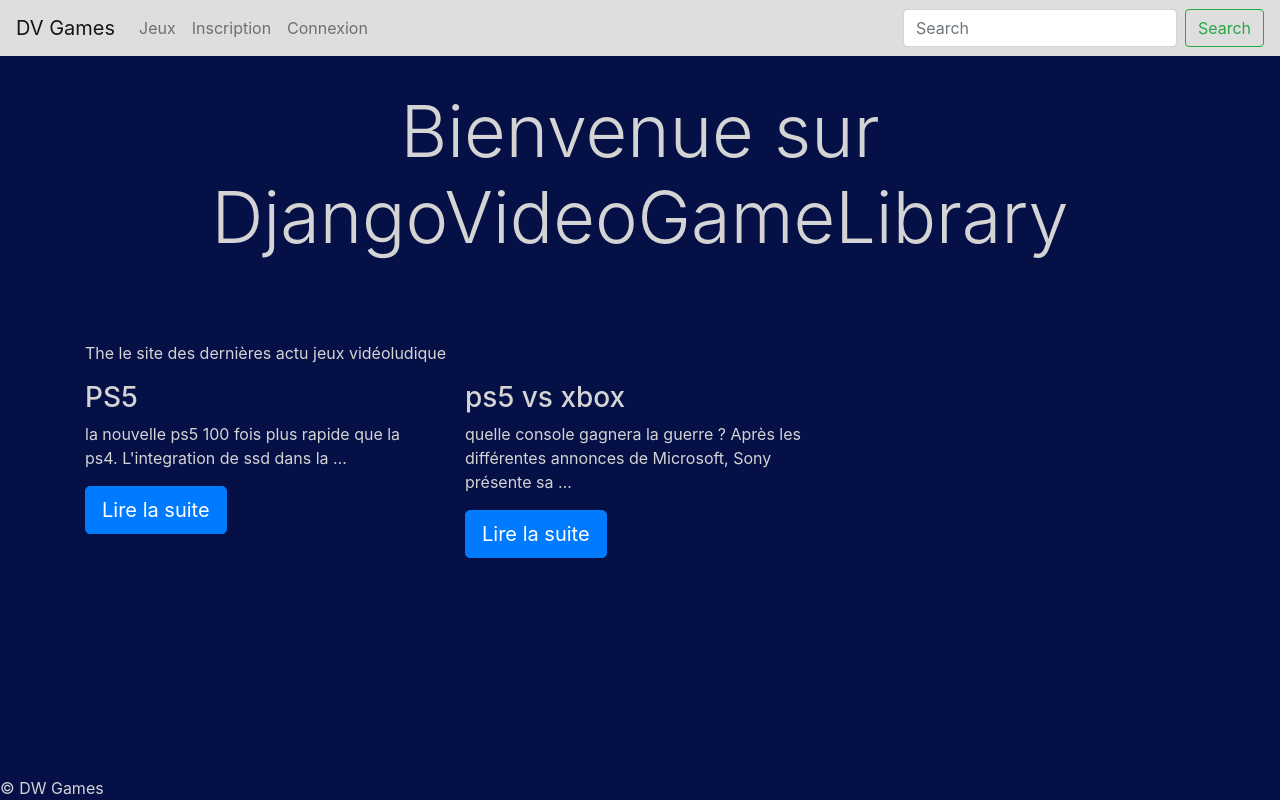
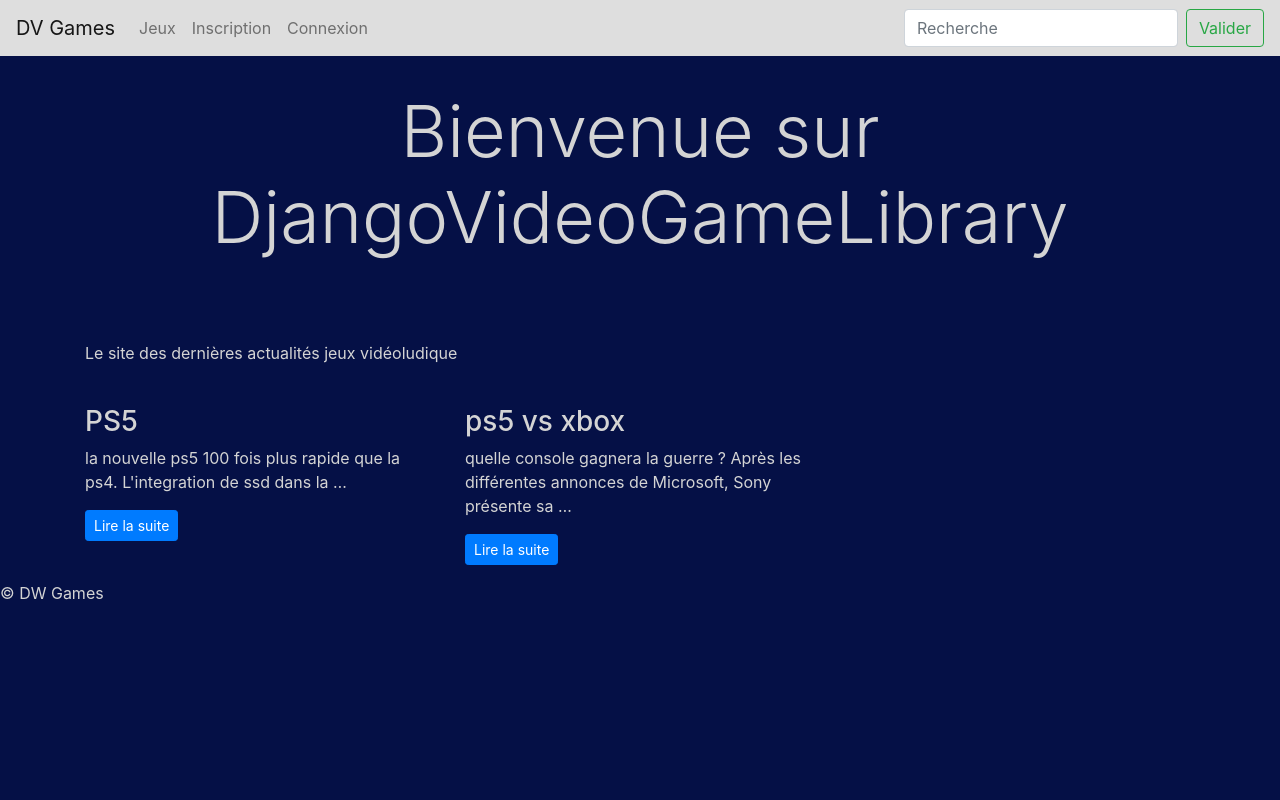
Before and after one commit to dani-bright/DjangoVideoGameLibrary, a Django app: page / in a window 1280 px wide. Run offline with Django 3.2, Linux system fonts and the light colour scheme; data comes from the database, SQL or seed files in the repository; both versions use the stored data as it was after the commit; some libraries are stand-ins or nearby versions.

Commit message:
modif design

```diff
--- a/videogame/website/static/website/style.css
+++ b/videogame/website/static/website/style.css
@@ -4,7 +4,6 @@
 }
 
 footer {
-    position: absolute;
     bottom: 0;
 }
 
--- a/videogame/website/templates/website/base.html
+++ b/videogame/website/templates/website/base.html
@@ -47,8 +47,8 @@
         </div>
         {% endif %}
         <form class="form-inline my-2 my-lg-0" action="{% url 'search_results' %}" method="get">
-            <input class="form-control mr-sm-2" type="search" id="searchbox" name="q" placeholder="Search">
-            <button class="btn btn-outline-success my-2 my-sm-0" type="submit">Search</button>
+            <input class="form-control mr-sm-2" type="search" id="searchbox" name="q" placeholder="Recherche">
+            <button class="btn btn-outline-success my-2 my-sm-0" type="submit">Valider</button>
         </form>
     </div>
     {% endblock %}
--- a/videogame/website/templates/website/game.html
+++ b/videogame/website/templates/website/game.html
@@ -12,8 +12,8 @@
 <div class="container">
     <div class="row">
         {% for game in filter.qs %}
-        <div class="col">
-            <p>{{game.title}}</p>
+        <div class="col-4">
+            <p style="padding-top: 1em">{{game.title}}</p>
             {% load static %}
             <a href="{% url 'gamesDetails' game.id %}">
                 <img class="cropped center widthGames" src="{% static 'website/img/' %}{{ game.img }}"/>
@@ -32,5 +32,4 @@
         {% endfor %}
     </div>
 </div>
-
 {% endblock %}
--- a/videogame/website/templates/website/gamesDetails.html
+++ b/videogame/website/templates/website/gamesDetails.html
@@ -5,6 +5,7 @@
     <p class="infos">date de parution : {{ games.releaseDate|date:"DATE_FORMAT" }}</p>
     <p class="infos">type : {{ games.category }}</p>
 <div class="contenu">{{ games.description }}</div>
+<br>
 {% load static %}
     <img class="cropped center widthGames" src="{% static 'website/img/' %}{{ games.img }}"/>
 {% endblock %}
--- a/videogame/website/templates/website/home.html
+++ b/videogame/website/templates/website/home.html
@@ -3,15 +3,16 @@
 {% block content %}
 <div class="container">
     <h2 class="display-3">Bienvenue sur DjangoVideoGameLibrary</h2>
-    <p>The le site des dernières actu jeux vidéoludique</p>
+    <p>Le site des dernières actualités jeux vidéoludique</p>
 </div>
+<br>
 <div class="container">
     <div class="row">
         {% for article in articles %}
-        <div class="col-md-4">
+        <div class="col-4">
             <h3>{{ article.title }}</h3>
             <p>{{ article.content|truncatewords_html:15 }}</p>
-            <p><a class="btn btn-primary btn-lg" href="{% url 'read' article.id %}">Lire la suite</a></p>
+            <p><a class="btn btn-primary btn-sm" href="{% url 'read' article.id %}">Lire la suite</a></p>
         </div>
         {% empty %}
         <p>Aucun article.</p>
```
Also changed, not shown: videogame/db.sqlite3, videogame/website/static/website/img/lol.jpg (added).
